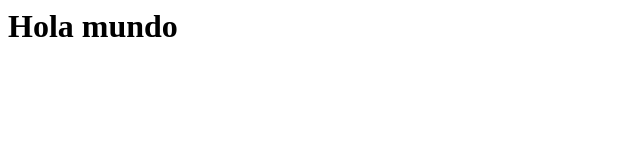
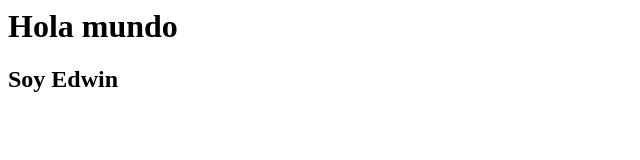
Before and after one commit to Edescobar11/Pruebas-git, a plain HTML site: page index.html in a window 1280 px wide. Shown: the whole page, without its empty margins (0-640 px from the left). Drawn offline with Linux system fonts and the light colour scheme.

Commit message:
primer commit hotfix

```diff
--- a/index.html
+++ b/index.html
@@ -1,3 +1,4 @@
 <html>
     <h1>Hola mundo</h1>
+    <h2>Soy Edwin</h2>
 </html>
```
